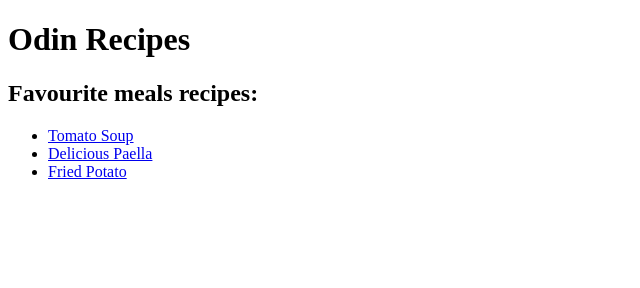
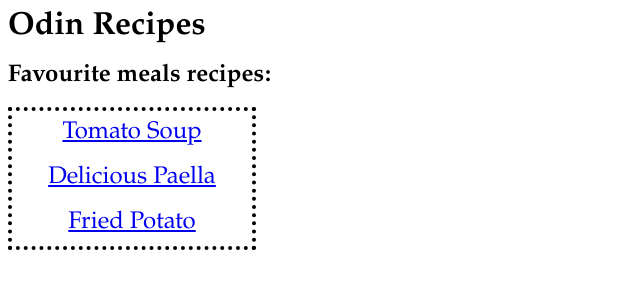
Before and after one commit to grigioo/odin-recipes, a plain HTML site: page index.html in a window 1280 px wide. Shown: the whole page, without its empty margins (0-640 px from the left). Drawn offline with Linux system fonts and the light colour scheme.

Commit message:
Edit style.css. Add basic style for website blocks.

```diff
--- a/index.html
+++ b/index.html
@@ -4,16 +4,18 @@
     <head>
         <meta charset="UTF-8">
         <title>Home page</title>
+        <link rel="stylesheet" href="style/style.css">
     </head>
 
     <body>
         <h1>Odin Recipes</h1>
 
         <h2>Favourite meals recipes:</h2>
-        <ul>
-            <li><a href="recipes/tomato-soup.html">Tomato Soup</a></li>
-            <li><a href="recipes/paella.html">Delicious Paella</a></li>
-            <li><a href="recipes/potato.html">Fried Potato</a></li>
+
+        <ul class="list">
+            <li class="link tomato"><a href="recipes/tomato-soup.html">Tomato Soup</a></li>
+            <li class="link paella"><a href="recipes/paella.html">Delicious Paella</a></li>
+            <li class="link potato"><a href="recipes/potato.html">Fried Potato</a></li>
         </ul>
     </body>
 </html>
--- a/style/style.css
+++ b/style/style.css
@@ -0,0 +1,28 @@
+* {
+    margin: 0;
+    padding: 0;
+    font-family: 'Garamond';
+    box-sizing: border-box;
+}
+
+h1, h2, li {
+    padding: 8px;
+    /* text-align: center; */
+}
+
+h2 {
+    margin: 0 0 8px 0;
+}
+
+.list {
+    width: 248px;
+    /* margin: 0 auto; */
+    text-align: center;
+    list-style: none;
+    border: 4px dotted black;
+    margin: 8px;
+}
+
+.link {
+    font-size: 1.5rem;
+}
```
Also changed, not shown: recipes/paella.html (+1 -0 lines), recipes/potato.html (+1 -0 lines), recipes/tomato-soup.html (+1 -0 lines).
